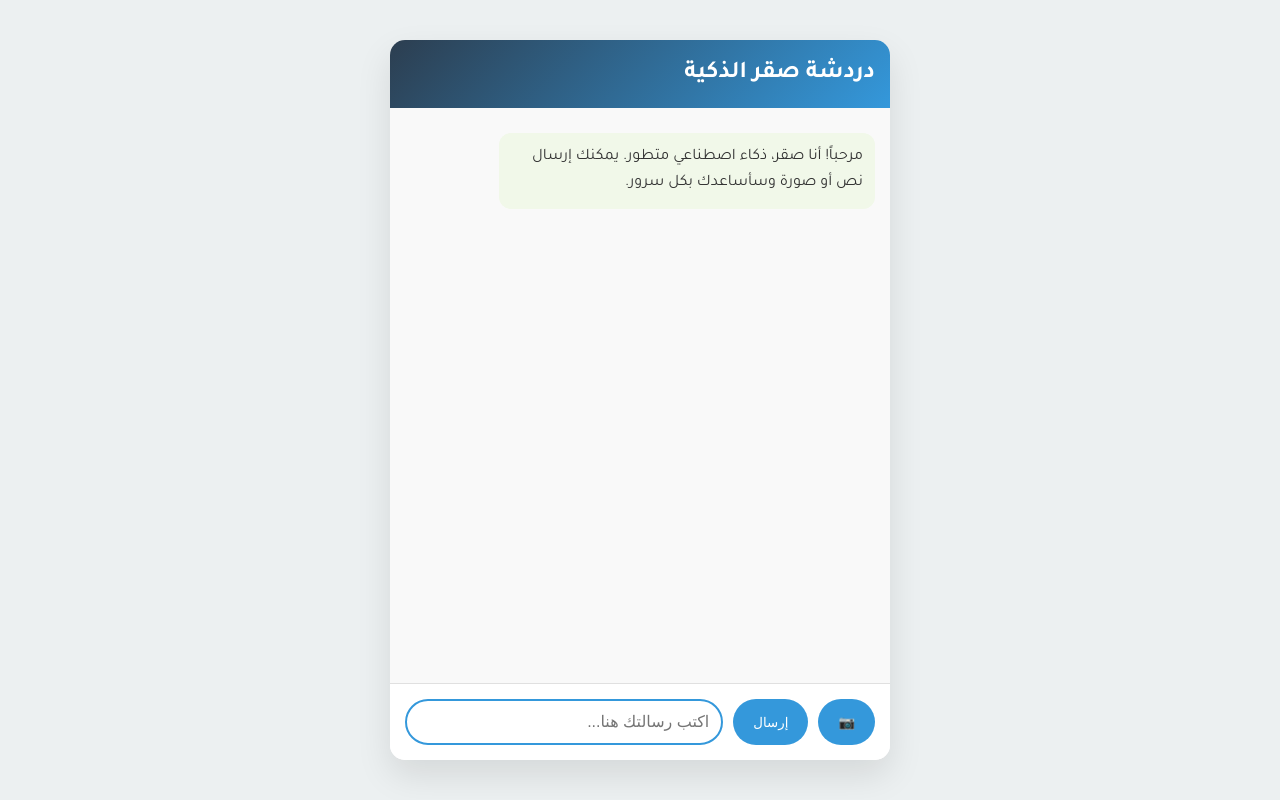
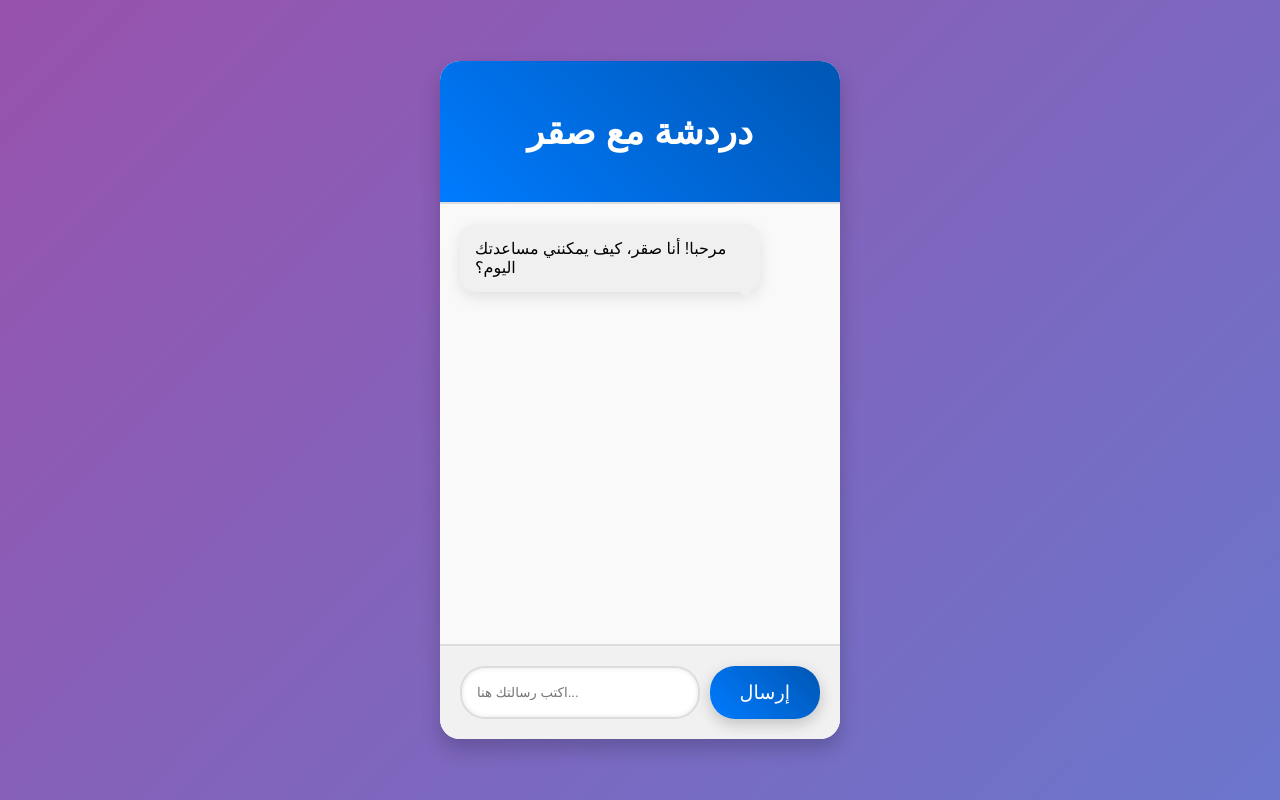
Before and after one commit to Sakir1331/Ggh, a plain HTML site: page index.html in a window 1280 px wide. Drawn offline with Linux system fonts and the light colour scheme.

Commit message:
Update index.html

```diff
--- a/index.html
+++ b/index.html
@@ -3,334 +3,191 @@
 <head>
     <meta charset="UTF-8">
     <meta name="viewport" content="width=device-width, initial-scale=1.0">
-    <title>دردشة صقر الذكية</title>
-    <link href="https://fonts.googleapis.com/css2?family=Tajawal:wght@300;400;700&display=swap" rel="stylesheet">
+    <title>صفحة دردشة مع صقر</title>
     <style>
-        :root {
-            --primary-color: #2c3e50;
-            --secondary-color: #3498db;
-            --background-color: #ecf0f1;
-            --text-color: #333;
-            --user-message-color: #e0f7fa;
-            --ai-message-color: #f1f8e9;
-        }
-
-        * {
-            box-sizing: border-box;
-            margin: 0;
-            padding: 0;
-            scrollbar-width: thin;
-            scrollbar-color: var(--secondary-color) #f1f1f1;
-        }
-
         body {
-            font-family: 'Tajawal', Arial, sans-serif;
-            background-color: var(--background-color);
+            font-family: 'Arial', sans-serif;
             display: flex;
             justify-content: center;
             align-items: center;
-            min-height: 100vh;
-            direction: rtl;
-            line-height: 1.6;
-            color: var(--text-color);
+            height: 100vh;
+            margin: 0;
+            background: linear-gradient(135deg, #f06, #4a90e2);
+            background-size: 400% 400%;
+            animation: gradientAnimation 15s ease infinite;
+        }
+
+        @keyframes gradientAnimation {
+            0% { background-position: 0% 50%; }
+            50% { background-position: 100% 50%; }
+            100% { background-position: 0% 50%; }
         }
 
         .chat-container {
-            width: 500px;
-            max-width: 95%;
-            background-color: white;
-            border-radius: 15px;
-            box-shadow: 0 15px 35px rgba(0,0,0,0.1);
+            width: 400px;
+            background: rgba(255, 255, 255, 0.9);
+            border-radius: 20px;
+            box-shadow: 0 10px 20px rgba(0, 0, 0, 0.2);
             overflow: hidden;
-            display: flex;
-            flex-direction: column;
-            height: 90vh;
-            max-height: 800px;
+            backdrop-filter: blur(10px);
         }
 
         .chat-header {
-            background: linear-gradient(135deg, var(--primary-color), var(--secondary-color));
-            color: white;
-            padding: 15px;
-            display: flex;
-            justify-content: space-between;
-            align-items: center;
+            background: linear-gradient(45deg, #007bff, #0056b3);
+            color: #fff;
+            padding: 20px;
+            text-align: center;
+            font-size: 1.5em;
+            border-bottom: 2px solid #ddd;
         }
 
-        #chatMessages {
-            flex-grow: 1;
+        .chat-messages {
+            padding: 20px;
+            height: 400px;
             overflow-y: auto;
+            background-color: #f9f9f9;
+        }
+
+        .chat-input {
+            display: flex;
+            padding: 20px;
+            background-color: #f1f1f1;
+            border-top: 2px solid #ddd;
+        }
+
+        .chat-input input {
+            flex: 1;
             padding: 15px;
-            background-color: #f9f9f9;
-            display: flex;
-            flex-direction: column;
+            border: 2px solid #ddd;
+            border-radius: 25px;
+            margin-right: 10px;
+            background-color: #fff;
+            box-shadow: inset 0 0 5px rgba(0, 0, 0, 0.1);
+        }
+
+        .chat-input button {
+            padding: 15px 30px;
+            background: linear-gradient(45deg, #007bff, #0056b3);
+            color: #fff;
+            border: none;
+            border-radius: 25px;
+            cursor: pointer;
+            font-size: 1.2em;
+            box-shadow: 0 5px 15px rgba(0, 0, 0, 0.2);
+            transition: transform 0.2s;
+        }
+
+        .chat-input button:active {
+            transform: scale(0.95);
         }
 
         .message {
-            max-width: 80%;
-            margin: 10px 0;
-            padding: 12px;
-            border-radius: 12px;
+            margin-bottom: 20px;
+            padding: 15px;
+            border-radius: 15px;
+            max-width: 75%;
+            word-wrap: break-word;
             position: relative;
-            align-self: flex-start;
-            word-wrap: break-word;
-            animation: fadeIn 0.3s ease;
         }
 
-        .user-message {
-            background-color: var(--user-message-color);
-            align-self: flex-end;
+        .message.user {
+            background-color: #dcf8c6;
+            text-align: right;
+            margin-left: auto;
+            box-shadow: 0 5px 15px rgba(0, 0, 0, 0.1);
         }
 
-        .ai-message {
-            background-color: var(--ai-message-color);
-            align-self: flex-start;
+        .message.ai {
+            background-color: #f1f0f0;
+            text-align: left;
+            margin-right: auto;
+            box-shadow: 0 5px 15px rgba(0, 0, 0, 0.1);
         }
 
-        .message-image {
-            max-width: 100%;
-            max-height: 300px;
-            border-radius: 10px;
-            margin-bottom: 10px;
-            object-fit: contain;
+        .message::after {
+            content: '';
+            position: absolute;
+            bottom: -10px;
+            border: 10px solid transparent;
         }
 
-        .input-area {
-            display: flex;
-            padding: 15px;
-            background-color: white;
-            border-top: 1px solid #e0e0e0;
-            gap: 10px;
+        .message.user::after {
+            left: 10px;
+            border-left-color: #dcf8c6;
         }
 
-        #userInput {
-            flex-grow: 1;
-            padding: 12px;
-            border: 2px solid var(--secondary-color);
-            border-radius: 25px;
-            font-size: 1rem;
-        }
-
-        .action-buttons {
-            display: flex;
-            gap: 10px;
-        }
-
-        #sendButton, #imageUploadButton {
-            background-color: var(--secondary-color);
-            color: white;
-            border: none;
-            padding: 12px 20px;
-            border-radius: 25px;
-            cursor: pointer;
-            transition: background-color 0.3s ease;
-        }
-
-        #sendButton:hover, #imageUploadButton:hover {
-            background-color: var(--primary-color);
-        }
-
-        #imageUploadInput {
-            display: none;
-        }
-
-        .typing-indicator {
-            align-self: flex-start;
-            background-color: #f1f0f0;
-            padding: 10px;
-            border-radius: 12px;
-            margin: 10px 0;
-            display: none;
-        }
-
-        .error-message {
-            background-color: #ffebee;
-            color: #d32f2f;
-            align-self: center;
-            margin: 10px 0;
-        }
-
-        @keyframes fadeIn {
-            from { opacity: 0; transform: translateY(10px); }
-            to { opacity: 1; transform: translateY(0); }
-        }
-
-        @media (max-width: 600px) {
-            .chat-container {
-                width: 100%;
-                height: 100vh;
-                max-height: none;
-                border-radius: 0;
-            }
+        .message.ai::after {
+            right: 10px;
+            border-right-color: #f1f0f0;
         }
     </style>
 </head>
 <body>
     <div class="chat-container">
         <div class="chat-header">
-            <h2>دردشة صقر الذكية</h2>
+            <h2>دردشة مع صقر</h2>
         </div>
-        <div id="chatMessages"></div>
-        <div class="typing-indicator">يكتب صقر...</div>
-        <div class="input-area">
-            <div class="action-buttons">
-                <input type="file" id="imageUploadInput" accept="image/*">
-                <button id="imageUploadButton" onclick="document.getElementById('imageUploadInput').click()">
-                    📷
-                </button>
-                <button id="sendButton" onclick="sendMessage()">إرسال</button>
-            </div>
-            <input type="text" id="userInput" placeholder="اكتب رسالتك هنا...">
+        <div class="chat-messages" id="chat-messages">
+            <div class="message ai">مرحبا! أنا صقر، كيف يمكنني مساعدتك اليوم؟</div>
+        </div>
+        <div class="chat-input">
+            <input type="text" id="user-input" placeholder="اكتب رسالتك هنا...">
+            <button onclick="sendMessage()">إرسال</button>
         </div>
     </div>
 
     <script>
-        // قائمة متعددة من مفاتيح API للتعامل مع القيود
-        const API_KEYS = [
-            'AIzaSyBfDIDoz6cirXWwtmqBSgrvbq_lnVMxrBg',
-            // يمكنك إضافة المزيد من المفاتيح هنا
-        ];
-
-        const chatMessages = document.getElementById('chatMessages');
-        const userInput = document.getElementById('userInput');
-        const sendButton = document.getElementById('sendButton');
-        const imageUploadInput = document.getElementById('imageUploadInput');
-        const typingIndicator = document.querySelector('.typing-indicator');
-
-        let currentImage = null;
-        let currentAPIKeyIndex = 0;
-
-        function addMessage(message, type = 'ai-message', imageUrl = null) {
-            const messageContainer = document.createElement('div');
-            messageContainer.classList.add('message', type);
-
-            if (imageUrl) {
-                const imageElement = document.createElement('img');
-                imageElement.src = imageUrl;
-                imageElement.classList.add('message-image');
-                messageContainer.appendChild(imageElement);
-            }
-
-            if (message) {
-                const textElement = document.createElement('div');
-                textElement.textContent = message;
-                messageContainer.appendChild(textElement);
-            }
-
-            chatMessages.appendChild(messageContainer);
-            chatMessages.scrollTop = chatMessages.scrollHeight;
-        }
-
-        imageUploadInput.addEventListener('change', function(event) {
-            const file = event.target.files[0];
-            if (file) {
-                const reader = new FileReader();
-                reader.onload = function(e) {
-                    currentImage = e.target.result;
-                    addMessage('', 'user-message', currentImage);
-                };
-                reader.readAsDataURL(file);
-            }
-        });
+        const API_KEY = 'AIzaSyBfDIDoz6cirXWwtmqBSgrvbq_lnVMxrBg';
 
         async function sendMessage() {
-            const message = userInput.value.trim();
+            const userInput = document.getElementById('user-input').value;
+            if (userInput.trim() === '') return;
 
-            if (message === '' && !currentImage) return;
+            const chatMessages = document.getElementById('chat-messages');
 
-            sendButton.disabled = true;
-            typingIndicator.style.display = 'block';
+            // إضافة رسالة المستخدم
+            const userMessage = document.createElement('div');
+            userMessage.className = 'message user';
+            userMessage.textContent = userInput;
+            chatMessages.appendChild(userMessage);
 
+            document.getElementById('user-input').value = '';
+
+            // طلب API من Gemini
             try {
-                const requestBody = {
-                    contents: [{
-                        parts: []
-                    }]
-                };
+                const response = await fetch(`https://generativelanguage.googleapis.com/v1beta/models/gemini-pro:generateContent?key=${API_KEY}`, {
+                    method: 'POST',
+                    headers: {
+                        'Content-Type': 'application/json'
+                    },
+                    body: JSON.stringify({
+                        contents: [{ parts: [{ text: userInput }] }]
+                    })
+                });
 
-                if (message) {
-                    requestBody.contents[0].parts.push({ text: message });
+                const data = await response.json();
+                let aiResponse = 'هذه رد تلقائي من صقر.';
+                if (response.ok && data.candidates && data.candidates[0]) {
+                    aiResponse = data.candidates[0].content.parts[0].text || aiResponse;
                 }
 
-                if (currentImage) {
-                    requestBody.contents[0].parts.push({
-                        inlineData: {
-                            mimeType: 'image/jpeg',
-                            data: currentImage.split(',')[1]
-                        }
-                    });
-                }
-
-                // محاولة الاتصال مع تناوب المفاتيح
-                const response = await fetchWithMultipleKeys(requestBody);
-
-                const data = await response.json();
-
-                if (response.ok && data.candidates) {
-                    const aiResponse = data.candidates[0]?.content?.parts[0]?.text || 'لم يتم استلام استجابة';
-                    addMessage(aiResponse);
-                } else {
-                    // معالجة تفصيلية للأخطاء
-                    const errorMessage = data.error
-                        ? `خطأ: ${data.error.message}`
-                        : 'حدث خطأ في معالجة الطلب';
-                    addMessage(errorMessage, 'error-message');
-                }
-
-                userInput.value = '';
-                currentImage = null;
-                imageUploadInput.value = '';
-
+                // إضافة رد الذكاء الاصطناعي
+                setTimeout(() => {
+                    const aiMessage = document.createElement('div');
+                    aiMessage.className = 'message ai';
+                    aiMessage.textContent = aiResponse;
+                    chatMessages.appendChild(aiMessage);
+                    chatMessages.scrollTop = chatMessages.scrollHeight;
+                }, 1000);
             } catch (error) {
-                addMessage(`خطأ في الاتصال: ${error.message}`, 'error-message');
                 console.error('Error:', error);
-            } finally {
-                sendButton.disabled = false;
-                typingIndicator.style.display = 'none';
+                const errorMessage = document.createElement('div');
+                errorMessage.className = 'message ai';
+                errorMessage.textContent = 'عذراً، حدث خطأ في الاتصال.';
+                chatMessages.appendChild(errorMessage);
+                chatMessages.scrollTop = chatMessages.scrollHeight;
             }
         }
-
-        async function fetchWithMultipleKeys(requestBody) {
-            const currentKey = API_KEYS[currentAPIKeyIndex];
-
-            try {
-                const response = await fetch(
-                    `https://generativelanguage.googleapis.com/v1beta/models/gemini-pro-vision:generateContent?key=${currentKey}`,
-                    {
-                        method: 'POST',
-                        headers: {
-                            'Content-Type': 'application/json'
-                        },
-                        body: JSON.stringify(requestBody)
-                    }
-                );
-
-                // إذا كان هناك خطأ، حاول بالمفتاح التالي
-                if (!response.ok) {
-                    currentAPIKeyIndex = (currentAPIKeyIndex + 1) % API_KEYS.length;
-                    throw new Error('حاول بمفتاح آخر');
-                }
-
-                return response;
-            } catch (error) {
-                console.error('خطأ في الاتصال:', error);
-                throw error;
-            }
-        }
-
-        userInput.addEventListener('keypress', function(event) {
-            if (event.key === 'Enter') {
-                sendMessage();
-            }
-        });
-
-        // رسالة ترحيبية محسنة
-        function initializeChat() {
-            addMessage('مرحباً! أنا صقر، ذكاء اصطناعي متطور. يمكنك إرسال نص أو صورة وسأساعدك بكل سرور.');
-        }
-
-        // التأكد من تحميل الصفحة بالكامل
-        document.addEventListener('DOMContentLoaded', initializeChat);
     </script>
 </body>
 </html>
```
